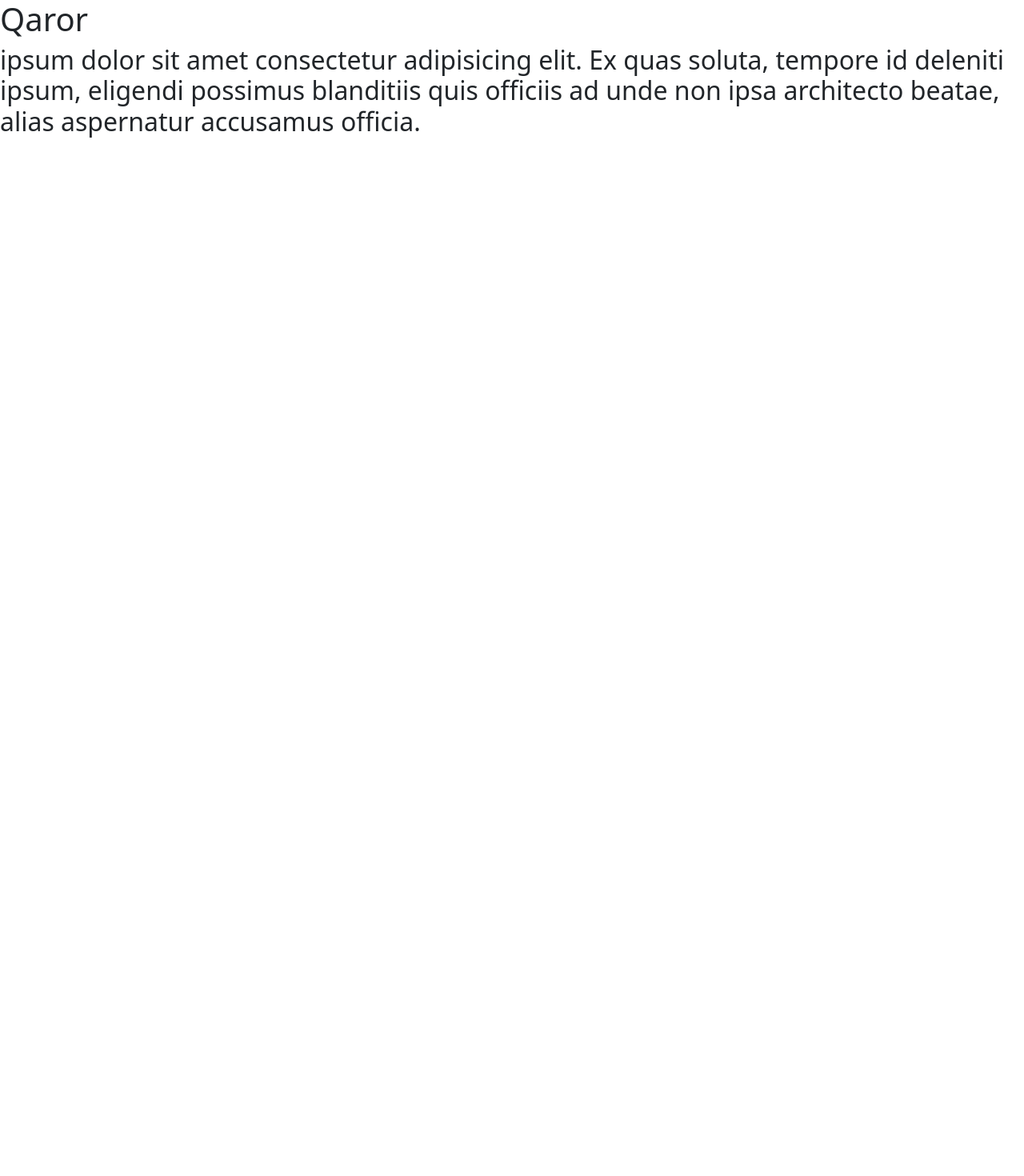
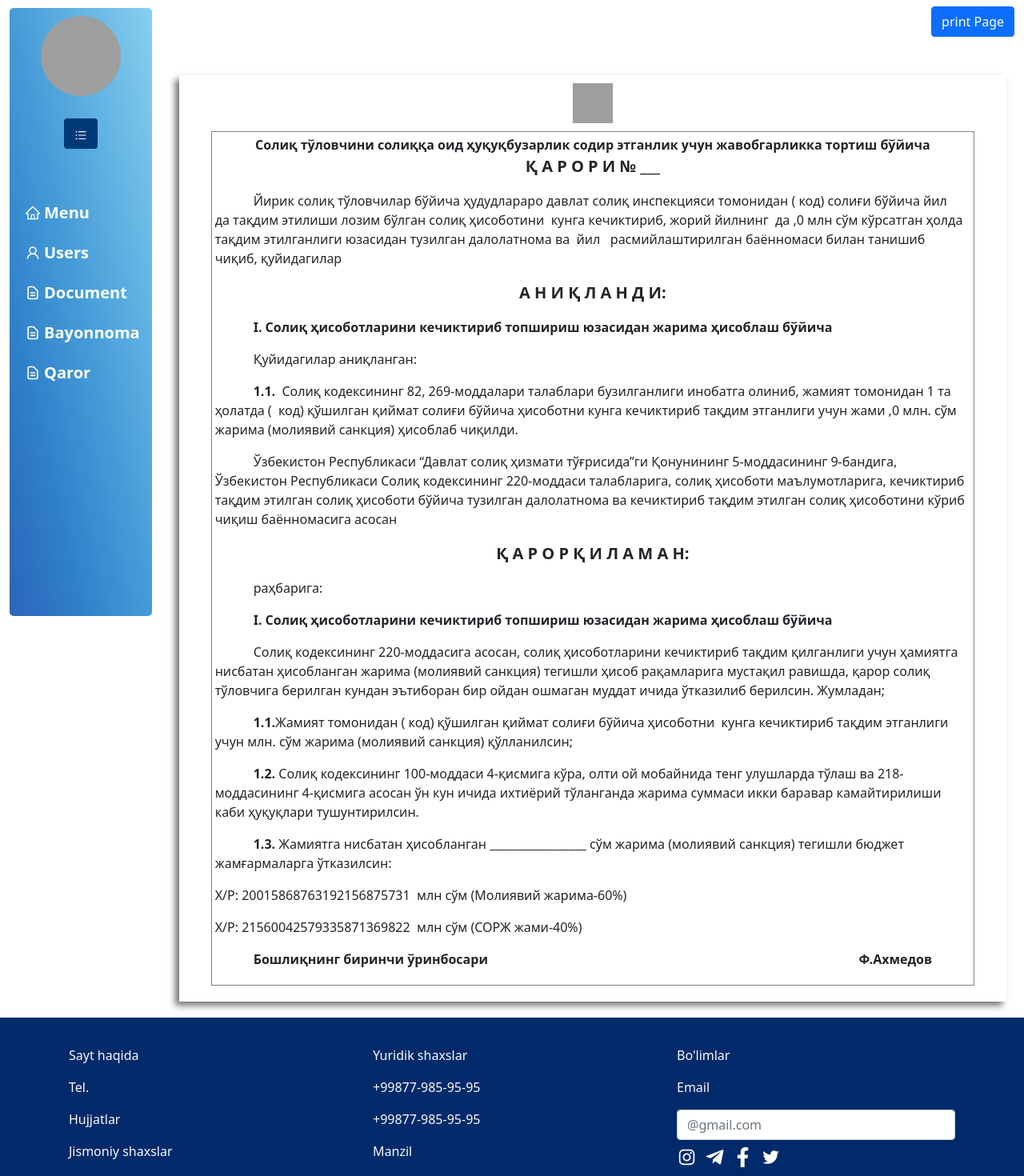
Before and after one commit to soffStudy/soliq, a Next.js app: page /qaror in a window 1280 px wide. Shown: the top 1470 px of the page at 80% size. Before the commit the page ends 800 px from the top, so only its background shows below. Built offline with nearby package versions, Linux system fonts and the light colour scheme; grey boxes are pictures that could not be loaded.

Commit message:
bayonnoma va qaror yaxshilandi

```diff
--- a/pages/qaror.js
+++ /dev/null
@@ -1,34 +0,0 @@
-import { useRouter } from 'next/router';
-import React from 'react'
-
-
-let owners = [
-    { id: '1', owner: false, companyName: "MALIBU GARDEN MCHJ", soliqTuri: "QQS", davri: "Yanvar", muddat: "20.02.2021", sana: "25.02.2021", sum: 500, viloyatKodi: '50', tumanKodi: "1", kechuikkanKun: "5", jarimaSumma: "25.0" },
-
-    { id: '2', owner: true, companyName: "COBALT GARDEN MCHJ", soliqTuri: "QQS", davri: "Yanvar", muddat: "20.02.2021", sana: "25.02.2021", sum: 700, viloyatKodi: '50', tumanKodi: "1", kechuikkanKun: "5", jarimaSumma: "25.0" },
-
-    { id: '3', owner: true, companyName: "NEXIA GARDEN MCHJ", soliqTuri: "QQS", davri: "Yanvar", muddat: "20.02.2021", sana: "25.02.2021", sum: 860, viloyatKodi: '50', tumanKodi: "1", kechuikkanKun: "5", jarimaSumma: "25.0" },
-
-    { id: '4', owner: false, companyName: "MATIZ GARDEN MCHJ", soliqTuri: "QQS", davri: "Yanvar", muddat: "20.02.2021", sana: "25.02.2021", sum: 1200, viloyatKodi: '50', tumanKodi: "1", kechuikkanKun: "5", jarimaSumma: "25.0" },
-
-    { id: '5', owner: true, companyName: "DAMAS GARDEN MCHJ", soliqTuri: "QQS", davri: "Yanvar", muddat: "20.02.2021", sana: "25.02.2021", sum: 3200, viloyatKodi: '50', tumanKodi: "1", kechuikkanKun: "5", jarimaSumma: "25.0" }
-]
-
-const Qaror = () => {
-    const router = useRouter()
-    let fullData = [];
-
-    owners.map(value => {
-        if (value.id == router.query.id) fullData = value;
-    })
-
-    return (
-        <div>
-            <h1>Qaror</h1>
-            <h2><span className='text-danger'>{fullData.companyName}</span> ipsum dolor sit amet consectetur adipisicing elit. Ex quas soluta, tempore id deleniti ipsum, eligendi possimus blanditiis quis officiis ad unde non ipsa architecto beatae, alias aspernatur accusamus officia.</h2>
-
-        </div>
-    )
-}
-
-export default Qaror
--- a/pages/qaror/index.js
+++ b/pages/qaror/index.js
@@ -1,22 +1,24 @@
 import React, { useEffect, useState } from 'react'
-import Documents from '../../styleW/documents';
+import { useRouter } from 'next/router'
+import Documents from '../../styleW/documents'
+import jsPDF from 'jspdf'
 import All from '../../components/all'
 
 
+const owners = [
+    { id: '1', owner: false, companyName: "MALIBU GARDEN MCHJ", soliqTuri: "QQS", yil: "2021", oy: "феврал", kun1: "20", yil2: "2021", oy2: "mart", kun2: "25", kechikanKun: "5", rasmiyKun: "5", rasmiOy: "mart", sum: 500, viloyatKodi: '50', tumanKodi: "1", jarimaSumma: "25.0", moliyaviyJarima: "15", sorj: "10" },
 
-const owners = [
-    { id: '1', owner: false, companyName: "MALIBU GARDEN MCHJ", soliqTuri: "QQS", davri: "Yanvar", muddat: "20.02.2021", sana: "25.02.2021", sum: 500, viloyatKodi: '50', tumanKodi: "1", kechuikkanKun: "5", jarimaSumma: "25.0" },
+    { id: '2', owner: true, companyName: "COBALT GARDEN MCHJ", soliqTuri: "QQS", yil: "2021", oy: "феврал", kun1: "20", yil2: "2021", oy2: "mart", kun2: "25", kechikanKun: "5", rasmiyKun: "5", rasmiOy: "mart", sum: 500, viloyatKodi: '50', tumanKodi: "1", jarimaSumma: "25.0", moliyaviyJarima: "15", sorj: "10" },
 
-    { id: '2', owner: true, companyName: "COBALT GARDEN MCHJ", soliqTuri: "QQS", davri: "Mart", muddat: "20.02.2021", sana: "25.02.2021", sum: 700, viloyatKodi: '50', tumanKodi: "1", kechuikkanKun: "5", jarimaSumma: "25.0" },
+    { id: '3', owner: false, companyName: "MATIZ GARDEN MCHJ", soliqTuri: "QQS", yil: "2021", oy: "феврал", kun1: "20", yil2: "2021", oy2: "mart", kun2: "25", kechikanKun: "5", rasmiyKun: "5", rasmiOy: "mart", sum: 500, viloyatKodi: '50', tumanKodi: "1", jarimaSumma: "25.0", moliyaviyJarima: "15", sorj: "10" },
 
-    { id: '3', owner: true, companyName: "NEXIA GARDEN MCHJ", soliqTuri: "QQS", davri: "Noyabr", muddat: "20.02.2021", sana: "25.02.2021", sum: 860, viloyatKodi: '50', tumanKodi: "1", kechuikkanKun: "5", jarimaSumma: "25.0" },
+    { id: '4', owner: true, companyName: "NEXIA GARDEN MCHJ", soliqTuri: "QQS", yil: "2021", oy: "феврал", kun1: "20", yil2: "2021", oy2: "mart", kun2: "25", kechikanKun: "5", rasmiyKun: "5", rasmiOy: "mart", sum: 500, viloyatKodi: '50', tumanKodi: "1", jarimaSumma: "25.0", moliyaviyJarima: "15", sorj: "10" },
 
-    { id: '4', owner: false, companyName: "MATIZ GARDEN MCHJ", soliqTuri: "QQS", davri: "Sentabr", muddat: "20.02.2021", sana: "25.02.2021", sum: 1200, viloyatKodi: '50', tumanKodi: "1", kechuikkanKun: "5", jarimaSumma: "25.0" },
-
-    { id: '5', owner: true, companyName: "DAMAS GARDEN MCHJ", soliqTuri: "QQS", davri: "Oktabr", muddat: "20.02.2021", sana: "25.02.2021", sum: 3200, viloyatKodi: '50', tumanKodi: "1", kechuikkanKun: "5", jarimaSumma: "25.0" }
+    { id: '5', owner: false, companyName: "EPICA GARDEN MCHJ", soliqTuri: "QQS", yil: "2021", oy: "феврал", kun1: "20", yil2: "2021", oy2: "mart", kun2: "25", kechikanKun: "5", rasmiyKun: "5", rasmiOy: "mart", sum: 500, viloyatKodi: '50', tumanKodi: "1", jarimaSumma: "25.0", moliyaviyJarima: "15", sorj: "10" }
 ]
 
-const Qaror = () => {
+const Bayonnoma = () => {
+    const router = useRouter()
     let fullData = [];
 
     const [state, setstate] = useState(1);
@@ -26,66 +28,126 @@ const Qaror = () => {
 
     }, []);
 
-    let today = new Date();
-    let time = today.getHours() + ":" + today.getMinutes();
-    console.log(time);
 
 
     owners.map(value => {
         if (value.id == state) fullData = value;
-    });
+    })
+
+
+    const printPageFun = (divName) => {
+        var printContents = document.getElementById(divName).innerHTML
+        var originalContents = document.body.innerHTML
+        document.body.innerHTML = printContents
+        window.print()
+        document.body.innerHTML = originalContents
+    }
 
 
     return (
         <All>
             <Documents>
                 <div className="container">
-                    <div className='bayonnoma mt-5'>
+                    <div className='d-flex justify-content-end mt-2'>
+
+                        <button className='btn btn-primary' onClick={() => printPageFun('print')}>print Page</button>
+
+                    </div>
+                    <div className='bayonnoma mt-5' id='print'>
                         <div className='d-flex justify-content-center'>
-                            <img src="https://upload.wikimedia.org/wikipedia/commons/thumb/7/77/Emblem_of_Uzbekistan.svg/200px-Emblem_of_Uzbekistan.svg.png" alt="Rasm" width="100" height='100' />
+                            <img src="https://upload.wikimedia.org/wikipedia/commons/thumb/7/77/Emblem_of_Uzbekistan.svg/200px-Emblem_of_Uzbekistan.svg.png" alt="Rasm" width="50" height='50' />
                         </div>
 
-                        <div className='d-flex justify-content-between m-3 qaror'>
-                            <div className='qaror2'>
-                                <p>ЎЗБЕКИСТОН РЕСПУБЛИКАСИ ПРЕЗИДЕНТИНИНГ
-                                    ФАРМОНИ</p>
-                                <p>ЎЗБЕКИСТОН РЕСПУБЛИКАСИ ПРЕЗИДЕНТИНИНГ АЙРИМ ҲУЖЖАТЛАРИГА ЎЗГАРТИШЛАР КИРИТИШ ТЎҒРИСИДА</p>
+
+                        <div className='iform'>
+
+                            <p className='fw-bold text-center mb-0'>Солиқ тўловчини солиққа оид ҳуқуқбузарлик содир этганлик учун жавобгарликка тортиш бўйича</p>
+                            <p className='fw-bold fs-5 text-center'>
+                                Қ А Р О Р И № ___
+                            </p>
+
+                            <p>
+                                <span className='ms-5'>Йирик</span> солиқ тўловчилар бўйича ҳудудлараро давлат солиқ инспекцияси <span className={fullData.owner ? "green" : "red"}>{fullData.companyName}</span> томонидан  <span className={fullData.owner ? "green" : "red"}>{fullData.soliqTuri}</span>  (<span className={fullData.owner ? "green" : "red"}>{fullData.tumanKodi}</span>  код) солиғи бўйича <span className={fullData.owner ? "green" : "red"}>{fullData.yil}</span>  йил <span className={fullData.owner ? "green" : "red"}>{fullData.kun1}</span>  <span className={fullData.owner ? "green" : "red"}>{fullData.oy}</span> да тақдим этилиши лозим бўлган солиқ ҳисоботини <span className={fullData.owner ? "green" : "red"}>{fullData.kechikanKun}</span> кунга кечиктириб, жорий йилнинг <span className={fullData.owner ? "green" : "red"}>{fullData.kun2}</span> <span className={fullData.owner ? "green" : "red"}>{fullData.oy2}</span>да <span className={fullData.owner ? "green" : "red"}>{fullData.sum}</span>,0 млн сўм кўрсатган ҳолда тақдим этилганлиги юзасидан тузилган далолатнома ва  <span className={fullData.owner ? "green" : "red"}>{fullData.yil2}</span> йил <span className={fullData.owner ? "green" : "red"}>{fullData.rasmiyKun}</span> <span className={fullData.owner ? "green" : "red"}>{fullData.rasmiOy}</span> расмийлаштирилган баённомаси билан танишиб чиқиб, қуйидагилар
+                            </p>
+
+                            <p className='fw-bold fs-5 text-center'>
+                                А Н И Қ Л А Н Д И:
+                            </p>
+
+                            <p className='fw-bold ms-5'>I.
+                                Солиқ ҳисоботларини кечиктириб топшириш юзасидан жарима ҳисоблаш бўйича
+                            </p>
+                            <p className=' ms-5'>
+                                Қуйидагилар аниқланган:
+                            </p>
+                            <p>
+                                <span className='fw-bold ms-5'>1.1.</span>  Солиқ кодексининг 82, 269-моддалари талаблари бузилганлиги инобатга олиниб, жамият томонидан 1 та ҳолатда (<span className={fullData.owner ? "green" : "red"}>{fullData.tumanKodi}</span>  код) қўшилган қиймат солиғи бўйича ҳисоботни <span className={fullData.owner ? "green" : "red"}>{fullData.kechikanKun}</span>  кунга кечиктириб тақдим этганлиги учун жами <span className={fullData.owner ? "green" : "red"}>{fullData.jarimaSumma}</span> ,0 млн. сўм жарима (молиявий санкция) ҳисоблаб чиқилди.
+                            </p>
+
+                            <p>
+                                <span className='ms-5'>Ўзбекистон</span> Республикаси “Давлат солиқ ҳизмати тўғрисида”ги Қонунининг 5-моддасининг 9-бандига, Ўзбекистон Республикаси Солиқ кодексининг 220-моддаси талабларига, солиқ ҳисоботи маълумотларига, кечиктириб тақдим этилган солиқ ҳисоботи бўйича тузилган далолатнома ва кечиктириб тақдим этилган солиқ ҳисоботини кўриб чиқиш баённомасига асосан
+                            </p>
+
+                            <p className='fw-bold fs-5 text-center'>
+                                Қ  А  Р  О  Р     Қ  И  Л  А  М  А  Н:
+                            </p>
+                            <p className='ms-5'>
+                                <span className={fullData.owner ? "green" : "red"}>{fullData.companyName}</span> раҳбарига:
+                            </p>
+
+                            <p className='fw-bold ms-5'>I.
+                                Солиқ ҳисоботларини кечиктириб топшириш юзасидан жарима ҳисоблаш бўйича
+                            </p>
+                            <p>
+                                <span className='ms-5'>Солиқ </span> кодексининг 220-моддасига асосан, солиқ ҳисоботларини кечиктириб тақдим қилганлиги учун ҳамиятга нисбатан ҳисобланган жарима (молиявий санкция) тегишли ҳисоб рақамларига мустақил равишда, қарор солиқ тўловчига берилган кундан эътиборан бир ойдан ошмаган муддат ичида ўтказилиб берилсин. Жумладан;
+                            </p>
+                            <p>
+                                <span className='ms-5 fw-bold'>1.1.</span>Жамият томонидан ( <span className={fullData.owner ? "green" : "red"}>{fullData.tumanKodi}</span>  код) қўшилган қиймат солиғи бўйича ҳисоботни  <span className={fullData.owner ? "green" : "red"}>{fullData.kechikanKun}</span>  кунга кечиктириб тақдим этганлиги учун  <span className={fullData.owner ? "green" : "red"}>{fullData.jarimaSumma}</span> млн. сўм жарима (молиявий санкция) қўлланилсин;
+                            </p>
+                            <p>
+                                <span className='ms-5  fw-bold'>1.2.</span> Солиқ кодексининг 100-моддаси 4-қисмига кўра, олти ой мобайнида тенг улушларда тўлаш ва 218-моддасининг 4-қисмига асосан ўн кун ичида ихтиёрий тўланганда жарима суммаси икки баравар камайтирилиши каби ҳуқуқлари тушунтирилсин.
+                            </p>
+                            <p>
+                                <span className='ms-5  fw-bold'> 1.3.</span> Жамиятга нисбатан ҳисобланган _________________ сўм жарима (молиявий санкция) тегишли бюджет жамғармаларга ўтказилсин:
+                            </p>
+
+                            <p>
+                                Х/Р: 20015868763192156875731 <span className={fullData.owner ? "green" : "red"}>{fullData.moliyaviyJarima}</span> млн сўм (Молиявий жарима-60%)
+                            </p>
+
+                            <p>
+                                Х/Р: 21560042579335871369822 <span className={fullData.owner ? "green" : "red"}>{fullData.sorj}</span> млн сўм (СОРЖ жами-40%)
+                            </p>
+                            <div className="d-flex justify-content-between fw-bold mt-1">
+                                <div className="ms-5">
+                                    <p>
+                                        Бошлиқнинг
+                                        биринчи ўринбосари
+                                    </p>
+                                </div>
+
+                                <div className="me-5">
+                                    <p>
+                                        Ф.Ахмедов
+                                    </p>
+                                </div>
                             </div>
 
-                            <div className='qaror2'>
-                                <p>ЎЗБЕКИСТОН РЕСПУБЛИКАСИ ПРЕЗИДЕНТИНИНГ
-                                    ФАРМОНИ</p>
-                                <p>ЎЗБЕКИСТОН РЕСПУБЛИКАСИ ПРЕЗИДЕНТИНИНГ АЙРИМ ҲУЖЖАТЛАРИГА ЎЗГАРТИШЛАР КИРИТИШ ТЎҒРИСИДА</p>
-                            </div>
-                        </div>
 
-                        <h3 className='text-center'>Qaror</h3>
 
-                        <div className='iform'>
-                            <p> <span className={fullData.owner ? "green" : "red"}>{fullData.companyName}</span> ipsum dolor sit amet consectetur, adipisicing elit. Sunt corporis, dolores eum enim sequi ex minus vitae sint, earum pariatur molestias nisi eveniet suscipit distinctio odio doloribus deleniti a velit?</p>
-                            <p>Lorem ipsum dolor sit amet consectetur, <span className={fullData.owner ? "green" : "red"}>{fullData.soliqTuri}</span> . Sunt corporis, dolores eum enim sequi ex minus vitae sint, earum pariatur molestias nisi eveniet suscipit distinctio odio doloribus deleniti a velit?</p>
-                            <p>Lorem ipsum dolor sit amet consectetur, adipisicing elit. Sunt corporis, dolores eum enim sequi ex minus vitae sint, earum pariatur molestias nisi eveniet suscipit distinctio odio <span className={fullData.owner ? "green" : "red"}>{fullData.davri}</span>  a velit. Lorem ipsum dolor, sit amet consectetur adipisicing elit. Id laborum alias consequuntur, amet cupiditate soluta natus quia laudantium libero quidem saepe assumenda dolore nam repellendus porro tempora voluptas consequatur reiciendis!</p>
-                            <p>Lorem ipsum dolor sit amet <span className={fullData.owner ? "green" : "red"}>{fullData.sana}</span> , adipisicing elit. Sunt corporis, dolores eum enim sequi ex minus vitae sint, earum pariatur molestias nisi eveniet suscipit distinctio odio doloribus deleniti a velit?</p>
-                            <p>КИРИТИШ ТЎҒРИСИДА
-                                Ўзбекистон Республикаси Президентининг «Ўзбекистон Республикасининг Интеллектуал мулк агентлигини ташкил этиш тўғрисида» 2011 йил 24 майдаги ПҚ-1536-сонли қарорига мувофиқ:</p>
-                            <p>1. Korxona nomi:  айрим ҳужжатларига иловага мувофиқ ўзгартишлар киритилсин.</p>
-                            <p>2. Мазкур Фармоннинг ижросини назорат қилиш Ўзбекистон Республикаси Бош вазирининг ўринбосари А.Н. Арипов зиммасига юклансин.</p>
-
-                            <p>Lorem, ipsum dolor sit amet consectetur adipisicing elit. Voluptates, aperiam necessitatibus doloribus molestias sapiente <span className={fullData.owner ? "green" : "red"}>{fullData.muddat}</span>aspernatur, vero illum deleniti quibusdam, numquam dolor magnam reprehenderit fugiat. Deserunt libero quo eaque corrupti?</p>
-                            <p>Lorem, ipsum dolor sit amet consectetur adipisicing elit. Voluptates, aperiam necessitatibus doloribus molestias sapiente <span className={fullData.owner ? "green" : "red"}>{fullData.sum}</span> $ aspernatur, vero illum deleniti quibusdam, numquam dolor magnam reprehenderit fugiat. Deserunt libero quo eaque corrupti?</p>
-                            <p>Lorem, ipsum dolor sit amet consectetur adipisicing elit. Voluptates, aperiam necessitatibus doloribus molestias em, ipsum dolor sit amet consectetur adipisici sapiente <span className={fullData.owner ? "green" : "red"}>{fullData.viloyatKodi}</span> $ aspernatur, vero illum deleniti quibusdam, numquam dolor magnam reprehenderit fugiat. Deserunt libero quo eaque corrupti?</p>
-                            <p>Lorem, ipsum dolor sit amet consectetur adipisicing elit. Voluptates, aperiam necessitatibus doloribus molestias sapiente <span className={fullData.owner ? "green" : "red"}>{fullData.tumanKodi}</span> $ aspernatur, vero illum deleniti quibusdam, numquam dolor magnam reprehenderit fugiat. Deserunt libero quo eaque corrupti?</p>
-
-                            <p>Lorem ipsum dolor sit amet consectetur adipisicing elit. Vel accusantium ullam non ad dolore et explicabo aperiam <span className={fullData.owner ? "green" : "red"}>{fullData.kechuikkanKun}</span> iure voluptate ab accusamus laboriosam expedita libero veniam, nesciunt qui minima commodi.</p>
-
-                            <p>Lorem ipsum dolor sit amet consectetur adipisicing elit. Vel accusantium ullam non ad dolore et explicabo aperiam <span className={fullData.owner ? "green" : "red"}>{fullData.jarimaSumma}</span> iure voluptate ab accusamus laboriosam expedita libero veniam, nesciunt qui minima commodi.</p>
-
-                            <p className='text-end'>{time}</p>
+                            {/* <p>Soliq turi: {fullData.soliqTuri}</p>
+                        <p>Kredit olingan sana: {fullData.davri}</p>
+                        <p>To'lash kerak bo'lgan  sana: {fullData.muddat}</p>
+                        <p>To'lov qiymati: {fullData.sum}</p>
+                        <p> Viloyat kodi: {fullData.viloyatKodi}</p>
+                        <p> Tuman kodi:{fullData.tumanKodi}</p>
+                        <p>Kechikkan kun: {fullData.kechuikkanKun}</p>
+                        <p>Jarima Summasi: {fullData.jarimaSumma}</p> */}
 
                         </div>
                     </div>
+
                 </div>
-
 
 
 
@@ -94,4 +156,4 @@ const Qaror = () => {
     )
 }
 
-export default Qaror
+export default Bayonnoma
--- a/pages/table/index.js
+++ b/pages/table/index.js
@@ -26,6 +26,7 @@ const Table = () => {
         router.push({
             pathname: '/twoCards',
         })
+        console.log(ID);
     }
 
 
```
Also changed, not shown: pages/bayonnoma/index.js (+68 -42 lines), redux/intialState.js (+5 -5 lines), styleW/documents.js (+6 -1 lines). Lines whose indentation alone changed are shown as unchanged.
